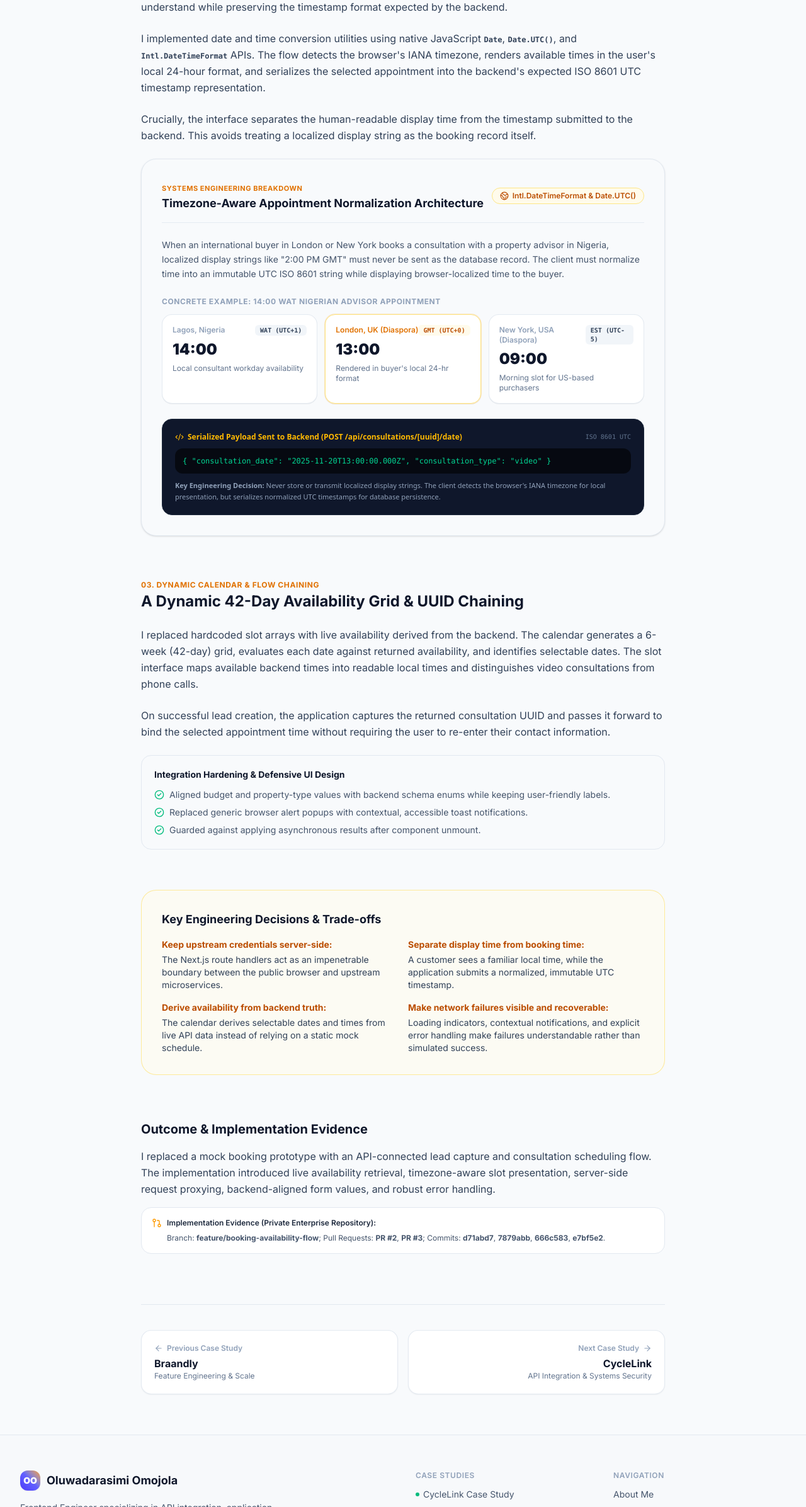
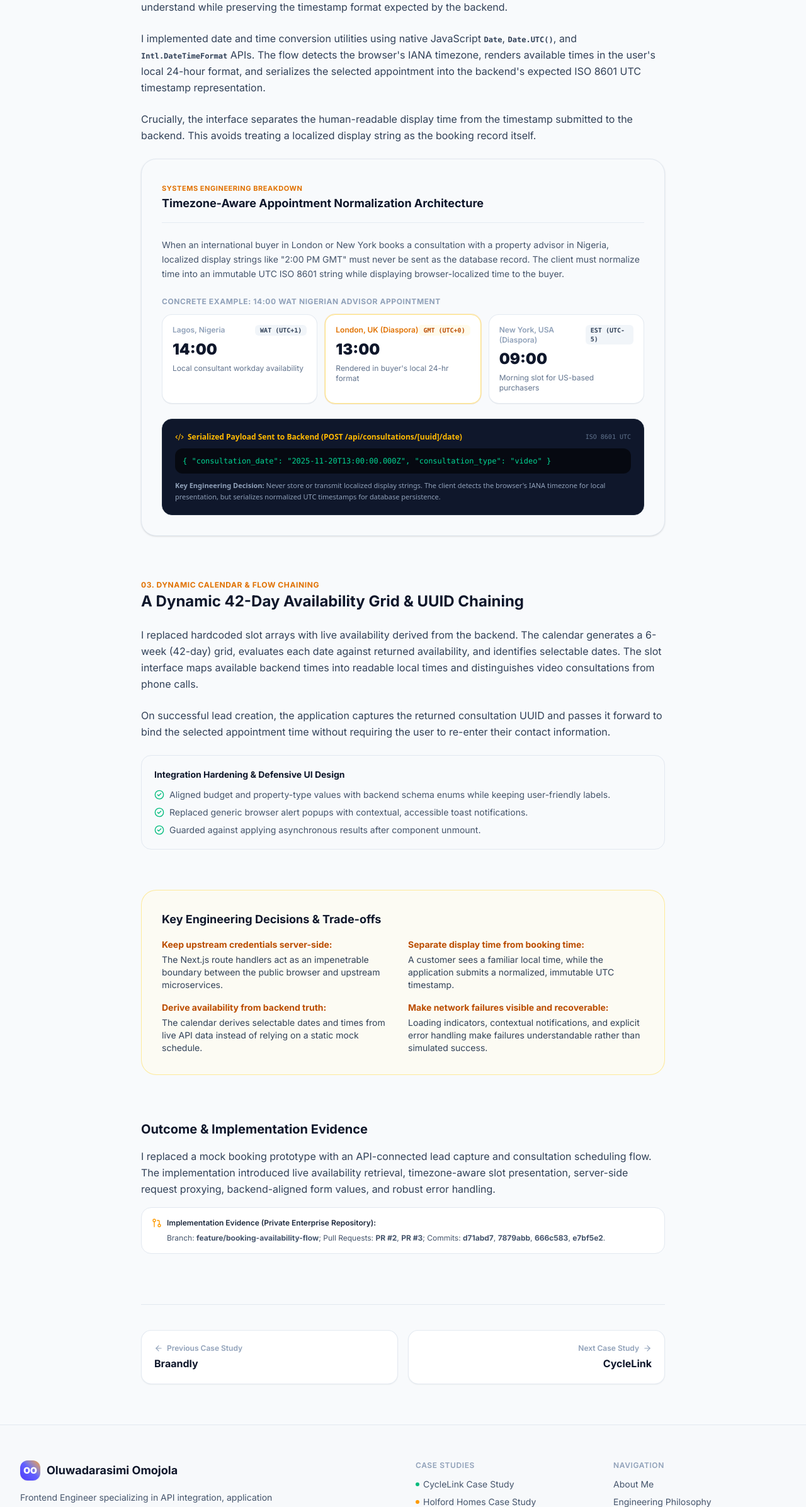
Before and after one commit to Darasimi010/portfolio, a Next.js app: page /work/holford-homes in a window 1280 px wide. Shown: the part 2652-5045 px from the top of the page at 63% size. Built offline with nearby package versions, Linux system fonts and the light colour scheme.

Commit message:
Removed Subtitles from the CaseStudyNav.tsx (bottom navbar on case study pages).

```diff
--- a/components/work/CaseStudyNav.tsx
+++ b/components/work/CaseStudyNav.tsx
@@ -11,19 +11,16 @@ const studies = [
   {
     slug: "braandly",
     title: "Braandly",
-    subtitle: "Feature Engineering & Scale",
     href: "/work/braandly",
   },
   {
     slug: "holford-homes",
     title: "Holford Homes",
-    subtitle: "Booking Systems & Timezones",
     href: "/work/holford-homes",
   },
   {
     slug: "cyclelink",
     title: "CycleLink",
-    subtitle: "API Integration & Systems Security",
     href: "/work/cyclelink",
   },
 ];
@@ -49,9 +46,6 @@ export default function CaseStudyNav({ currentSlug }: CaseStudyNavProps) {
           <span className="font-bold text-base text-slate-900 dark:text-white mt-1">
             {prevStudy.title}
           </span>
-          <span className="text-xs text-slate-500 dark:text-slate-400">
-            {prevStudy.subtitle}
-          </span>
         </Link>
 
         {/* Next */}
@@ -66,9 +60,6 @@ export default function CaseStudyNav({ currentSlug }: CaseStudyNavProps) {
           <span className="font-bold text-base text-slate-900 dark:text-white mt-1">
             {nextStudy.title}
           </span>
-          <span className="text-xs text-slate-500 dark:text-slate-400">
-            {nextStudy.subtitle}
-          </span>
         </Link>
       </div>
     </div>
--- a/components/work/HolfordArchitectures.tsx
+++ b/components/work/HolfordArchitectures.tsx
@@ -1,13 +1,6 @@
 "use client";
 
-import {
-  Globe2,
-  Shield,
-  Server,
-  Laptop,
-  CheckCircle2,
-  Code2,
-} from "lucide-react";
+import { Shield, Server, Laptop, CheckCircle2, Code2 } from "lucide-react";
 
 export function TimezoneNormalizationBreakdown() {
   return (
@@ -20,10 +13,6 @@ export function TimezoneNormalizationBreakdown() {
           <h4 className="text-base sm:text-lg font-bold text-slate-900 dark:text-white">
             Timezone-Aware Appointment Normalization Architecture
           </h4>
-        </div>
-        <div className="inline-flex items-center gap-1.5 px-3 py-1 rounded-full bg-amber-50 dark:bg-amber-950/40 border border-amber-200 dark:border-amber-800/40 text-xs font-semibold text-amber-700 dark:text-amber-300">
-          <Globe2 className="w-3.5 h-3.5" />
-          <span>Intl.DateTimeFormat & Date.UTC()</span>
         </div>
       </div>
 
```
